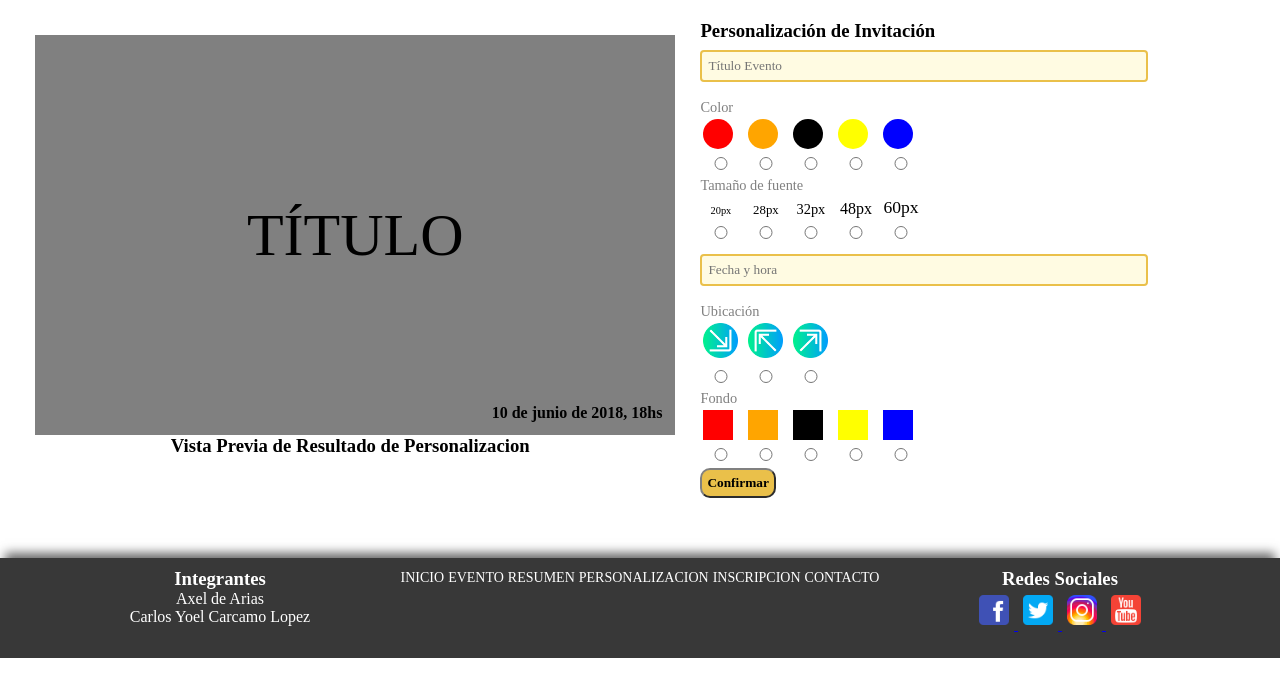
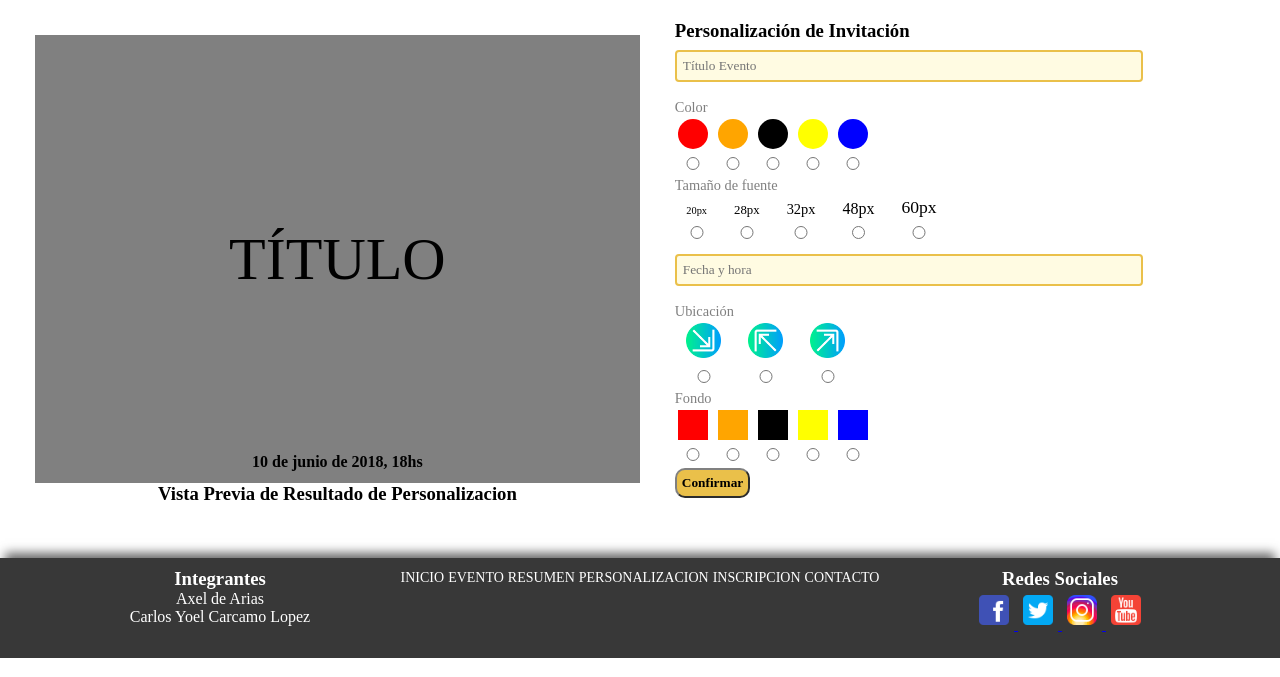
Before and after one commit to Chinooyoel/TP-ProgramacionWeb, a PHP site: page /evento.html in a window 1280 px wide. Shown: the part 123-800 px from the top of the page. Run offline with PHP 8.4, Linux system fonts and the light colour scheme.

Commit message:
adaptación a IE11

```diff
--- a/estilos/estilosevento.css
+++ b/estilos/estilosevento.css
@@ -17,8 +17,8 @@
     display: flex;
     position: relative;
     background-color : grey;
-    height:  50vh;
-    width:  50vw;
+    height:  100%;;
+    width:  100%;;
     justify-content: center;
     align-items: center;
     margin:auto;
@@ -44,13 +44,11 @@
     position: absolute;
     bottom: 0px;
     padding: 2%;
-    width: 100%;
-    text-align: end;
+    text-align: right;
 }
 .opciones{
   display: inline-block;
   margin: 3px;
-  width: 35px;
   text-align: center;
 
 }
--- a/estilos/header-footer-fondo.css
+++ b/estilos/header-footer-fondo.css
@@ -25,13 +25,14 @@
 input:not([type="submit"]) ,
 textarea {
     width: 80%;
-    background: #fffbe2;
     padding: 6px;
     border-radius: 4px;
     margin-top: 8px;
-    border: 2px solid #eac04a;
 }
-
+input:not([type="submit"]):not([type="radio"]){
+border: 2px solid #eac04a;
+background: #fffbe2;
+}
 
 input:focus {
     border: 2px solid #666666;
```
